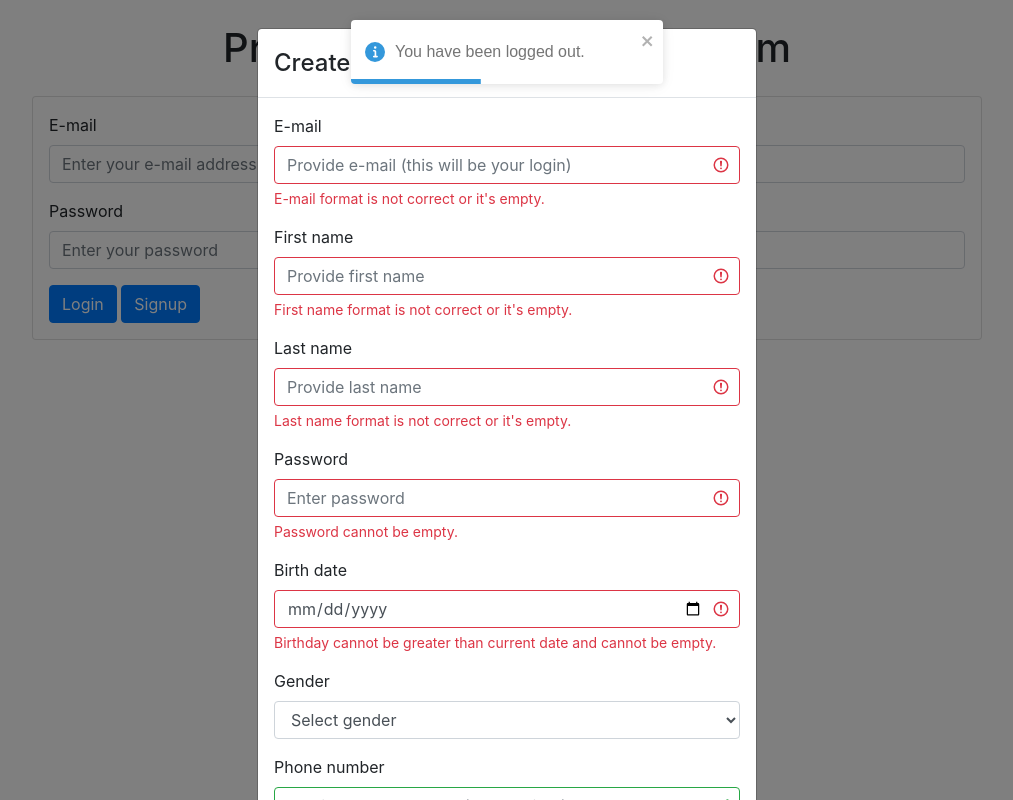
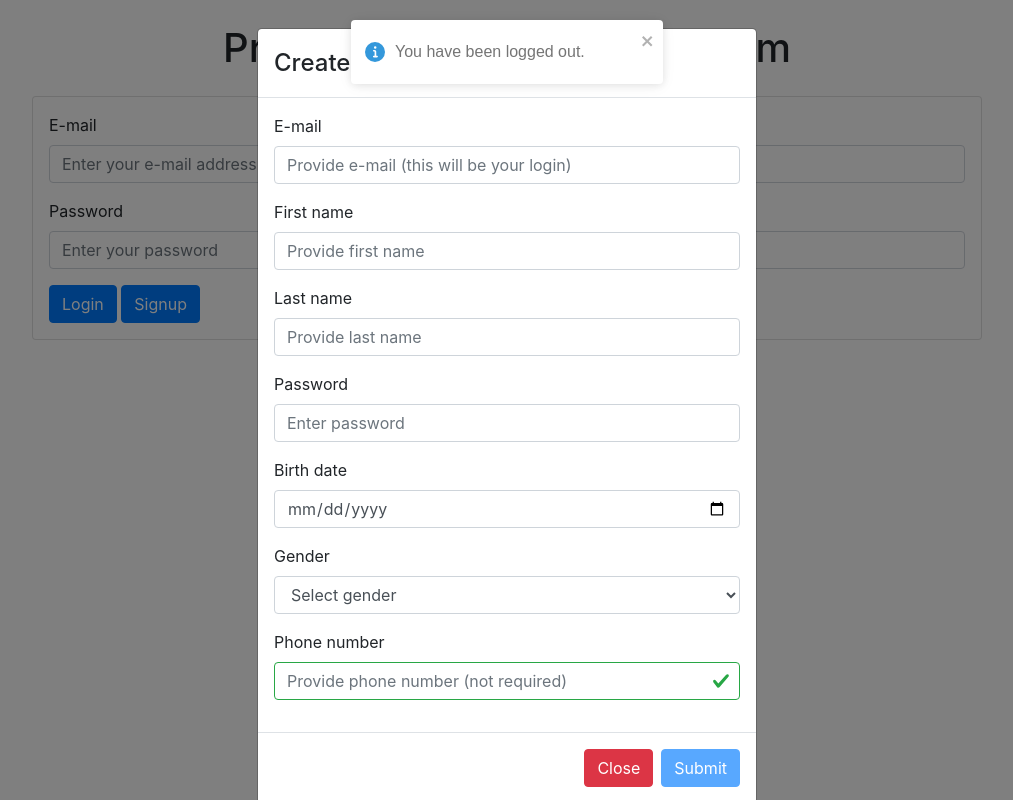
Before and after one commit to mickac/Project-Management-Platform, a React (Create React App) app: page / in a window 1280 px wide. Both pictures are taken after a click on the button "Signup". Shown: the whole page, without its empty margins (133-1146 px from the left). Built offline with nearby package versions, Linux system fonts and the light colour scheme.

Commit message:
Visual fixes for forms (isValid)

```diff
--- a/src/components/Modals/CommentModal.js
+++ b/src/components/Modals/CommentModal.js
@@ -10,9 +10,7 @@ function CommentModal({ activeItem, toggleComment, onClose, onSave, userId }) {
   const toggleCommentConfirm = () => {
     setIsConfirm((current) => !current);
   };
-  const [errors, setErrors] = useState({
-    content: true,
-  });
+  const [errors, setErrors] = useState({});
   return (
     <Modal
       show={toggleComment}
@@ -48,7 +46,7 @@ function CommentModal({ activeItem, toggleComment, onClose, onSave, userId }) {
                   setErrors({ ...errors, content: true });
                 }
               }}
-              isValid={!errors.content}
+              isValid={!errors.content && currentItem.content}
               isInvalid={errors.content}
             />
             {!errors.content ? null : (
@@ -82,7 +80,9 @@ function CommentModal({ activeItem, toggleComment, onClose, onSave, userId }) {
               type="submit"
               variant="primary"
               onClick={toggleCommentConfirm}
-              disabled={Object.values(errors).some((e) => e)}
+              disabled={
+                Object.values(errors).some((e) => e) || !currentItem.content
+              }
             >
               Add comment
             </Button>
--- a/src/components/Modals/CreateModal.js
+++ b/src/components/Modals/CreateModal.js
@@ -35,11 +35,7 @@ function CreateModal({
       .then((res) => setCurrentOwnership(Object.values(res.data)))
       .catch(() => alert("Something went wrong."));
   }, []);
-  const [errors, setErrors] = useState({
-    title: true,
-    details: true,
-    date_range: true,
-  });
+  const [errors, setErrors] = useState({});
   const validateDate = (start_date, end_date) => {
     if (start_date !== "" && end_date !== "" && end_date >= start_date) {
       setErrors({ ...errors, date_range: false });
@@ -77,7 +73,7 @@ function CreateModal({
                 setErrors({ ...errors, title: true });
               }
             }}
-            isValid={!errors.title}
+            isValid={!errors.title && currentItem.title}
             isInvalid={errors.title}
           />
           {!errors.title ? null : (
@@ -106,7 +102,7 @@ function CreateModal({
                 setErrors({ ...errors, details: true });
               }
             }}
-            isValid={!errors.details}
+            isValid={!errors.details && currentItem.details}
             isInvalid={errors.details}
           />
           {!errors.details ? null : (
@@ -127,7 +123,7 @@ function CreateModal({
               setCurrentItem({ ...currentItem, start_date: e.target.value });
               validateDate(e.target.value, currentItem.end_date);
             }}
-            isValid={!errors.date_range}
+            isValid={!errors.date_range && currentItem.start_date}
             isInvalid={errors.date_range}
           />
         </Form.Group>
@@ -142,7 +138,7 @@ function CreateModal({
               setCurrentItem({ ...currentItem, end_date: e.target.value });
               validateDate(currentItem.start_date, e.target.value);
             }}
-            isValid={!errors.date_range}
+            isValid={!errors.date_range && currentItem.end_date}
             isInvalid={errors.date_range}
           />
           {!errors.date_range ? null : (
@@ -189,7 +185,13 @@ function CreateModal({
           <Button
             variant="primary"
             onClick={toggleCreateConfirm}
-            disabled={Object.values(errors).some((e) => e)}
+            disabled={
+              Object.values(errors).some((e) => e) ||
+              !currentItem.title ||
+              !currentItem.details ||
+              !currentItem.start_date ||
+              !currentItem.end_date
+            }
           >
             Create new project
           </Button>
--- a/src/components/SignupForm.js
+++ b/src/components/SignupForm.js
@@ -3,18 +3,12 @@ import moment from "moment";
 import { Button, Modal, Form } from "react-bootstrap";
 
 function SignupForm({ toggleCreate, onClose, onSave }) {
-  const [currentUser, setCurrentUser] = useState();
+  const [currentUser, setCurrentUser] = useState({});
   const [isSignupConfirm, setIsSignupConfirm] = useState(false);
   const toggleSignupConfirm = () => {
     setIsSignupConfirm((current) => !current);
   };
-  const [errors, setErrors] = useState({
-    email: true,
-    password: true,
-    first_name: true,
-    last_name: true,
-    birth_date: true,
-  });
+  const [errors, setErrors] = useState({});
   return (
     <Modal
       show={toggleCreate}
@@ -45,7 +39,7 @@ function SignupForm({ toggleCreate, onClose, onSave }) {
                 setErrors({ ...errors, email: true });
               }
             }}
-            isValid={!errors.email}
+            isValid={!errors.email && currentUser.email}
             isInvalid={errors.email}
           />
           {!errors.email ? null : (
@@ -73,7 +67,7 @@ function SignupForm({ toggleCreate, onClose, onSave }) {
                 setErrors({ ...errors, first_name: true });
               }
             }}
-            isValid={!errors.first_name}
+            isValid={!errors.first_name && currentUser.first_name}
             isInvalid={errors.first_name}
           />
           {!errors.first_name ? null : (
@@ -101,7 +95,7 @@ function SignupForm({ toggleCreate, onClose, onSave }) {
                 setErrors({ ...errors, last_name: true });
               }
             }}
-            isValid={!errors.last_name}
+            isValid={!errors.last_name && currentUser.last_name}
             isInvalid={errors.last_name}
           />
           {!errors.last_name ? null : (
@@ -126,7 +120,7 @@ function SignupForm({ toggleCreate, onClose, onSave }) {
                 setErrors({ ...errors, password: true });
               }
             }}
-            isValid={!errors.password}
+            isValid={!errors.password && currentUser.password}
             isInvalid={errors.password}
           />
           {!errors.password ? null : (
@@ -153,7 +147,7 @@ function SignupForm({ toggleCreate, onClose, onSave }) {
                 setErrors({ ...errors, birth_date: true });
               }
             }}
-            isValid={!errors.birth_date}
+            isValid={!errors.birth_date && currentUser.birth_date}
             isInvalid={errors.birth_date}
           />
           {!errors.birth_date ? null : (
@@ -172,6 +166,7 @@ function SignupForm({ toggleCreate, onClose, onSave }) {
             onChange={(e) =>
               setCurrentUser({ ...currentUser, gender: e.target.value })
             }
+            isValid={currentUser.gender}
           >
             <option disabled selected>
               Select gender
@@ -239,7 +234,14 @@ function SignupForm({ toggleCreate, onClose, onSave }) {
           <Button
             variant="primary"
             onClick={toggleSignupConfirm}
-            disabled={Object.values(errors).some((e) => e)}
+            disabled={
+              Object.values(errors).some((e) => e) ||
+              !currentUser.first_name ||
+              !currentUser.last_name ||
+              !currentUser.birth_date ||
+              !currentUser.password ||
+              !currentUser.gender
+            }
           >
             Submit
           </Button>
```
